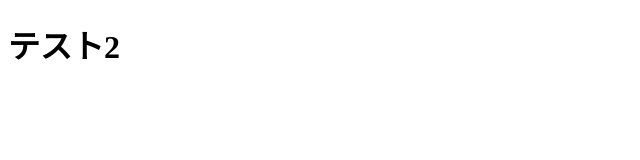
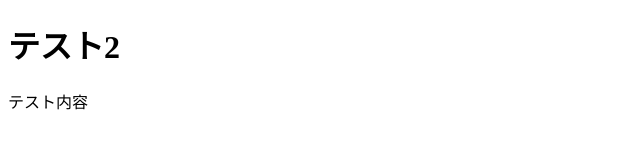
Before and after one commit to teamdhu/testrepository, a plain HTML site: page index.html in a window 1280 px wide. Shown: the full height of the page, 0-640 px from the left. Drawn offline with Linux system fonts and the light colour scheme.

Commit message:
テスト内容を追加

```diff
--- a/index.html
+++ b/index.html
@@ -6,5 +6,6 @@
 </head>
 <body>
     <h1>テスト2</h1>
+    <p>テスト内容</p>
 </body>
 </html>
```
